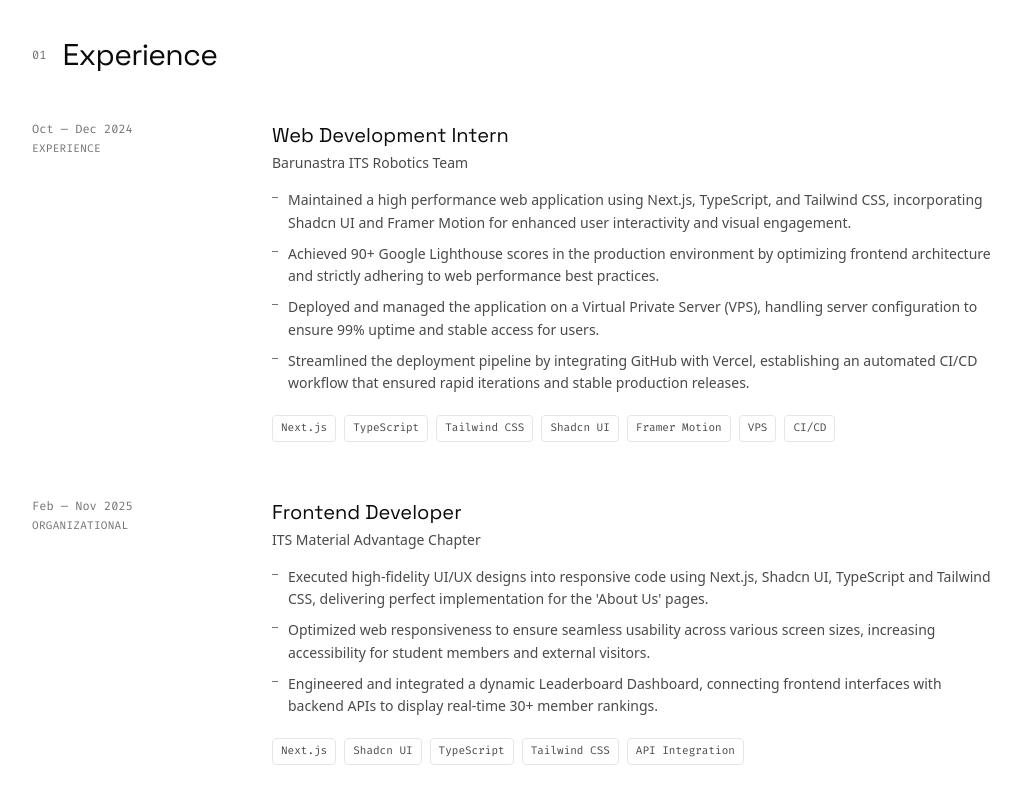
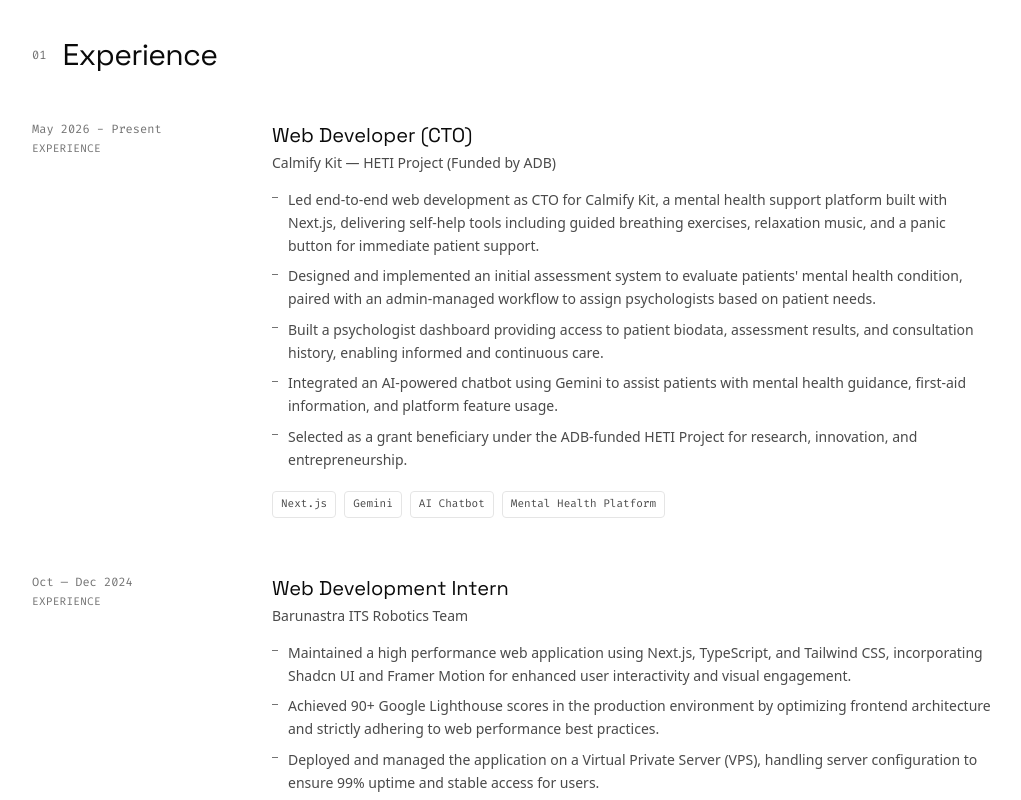
Before and after one commit to kaka-agastya/portfolio-website, a Next.js app: page / in a window 1280 px wide. Shown: the part 860-1660 px from the top of the page, without its empty margins (128-1149 px from the left). Built offline with nearby package versions, Linux system fonts and the light colour scheme; no server answers.

Commit message:
feat: update experience

```diff
--- a/data/cv.ts
+++ b/data/cv.ts
@@ -40,6 +40,25 @@
   //   ],
   //   tags: ["Next.js", "TypeScript", "Tailwind CSS", "Shadcn UI", "Framer Motion", "VPS", "CI/CD"],
   // },
+  {
+    role: "Web Developer (CTO)",
+    org: "Calmify Kit — HETI Project (Funded by ADB)",
+    period: "May 2026 - Present",
+    category: "Experience",
+    points: [
+      "Led end-to-end web development as CTO for Calmify Kit, a mental health support platform built with Next.js, delivering self-help tools including guided breathing exercises, relaxation music, and a panic button for immediate patient support.",
+      "Designed and implemented an initial assessment system to evaluate patients' mental health condition, paired with an admin-managed workflow to assign psychologists based on patient needs.",
+      "Built a psychologist dashboard providing access to patient biodata, assessment results, and consultation history, enabling informed and continuous care.",
+      "Integrated an AI-powered chatbot using Gemini to assist patients with mental health guidance, first-aid information, and platform feature usage.",
+      "Selected as a grant beneficiary under the ADB-funded HETI Project for research, innovation, and entrepreneurship.",
+    ],
+    tags: [
+      "Next.js",
+      "Gemini",
+      "AI Chatbot",
+      "Mental Health Platform",
+    ],
+  },
   {
     role: "Web Development Intern",
     org: "Barunastra ITS Robotics Team",
```
